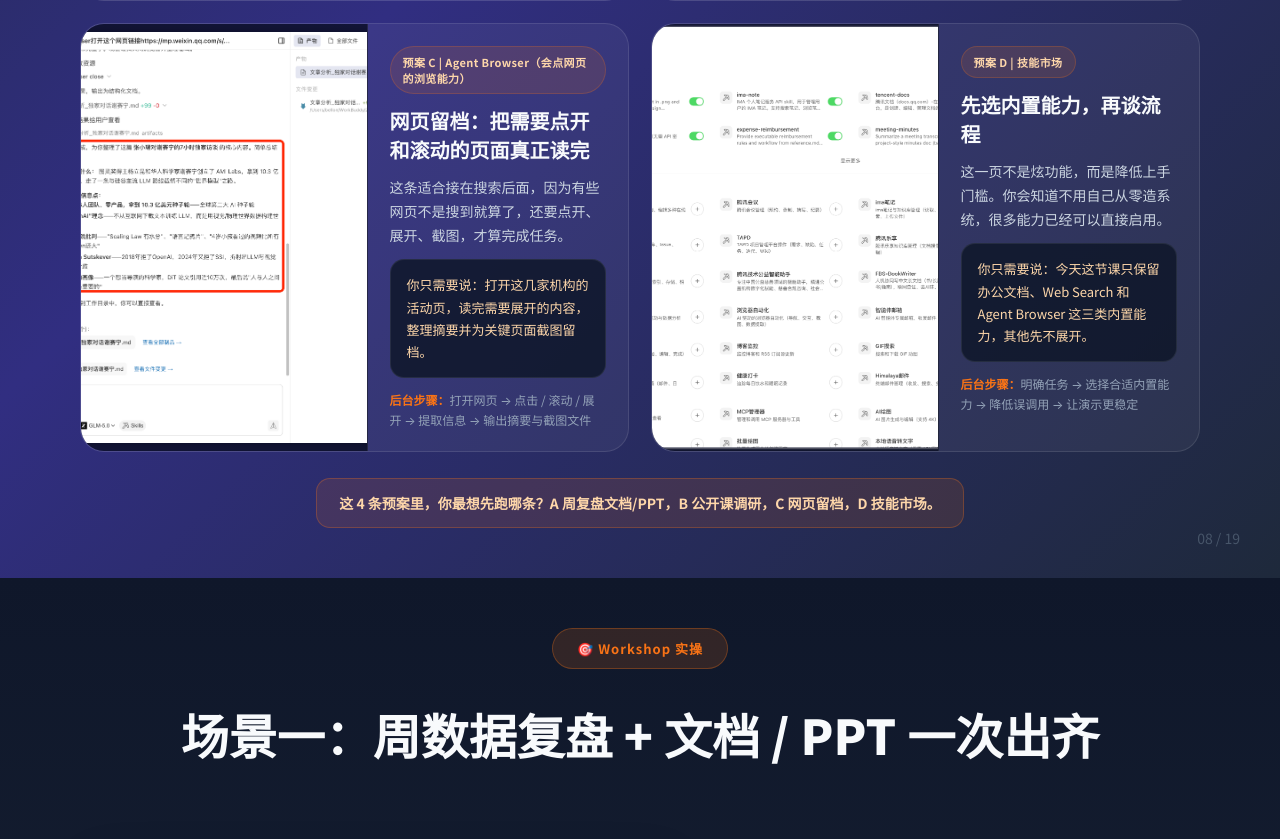
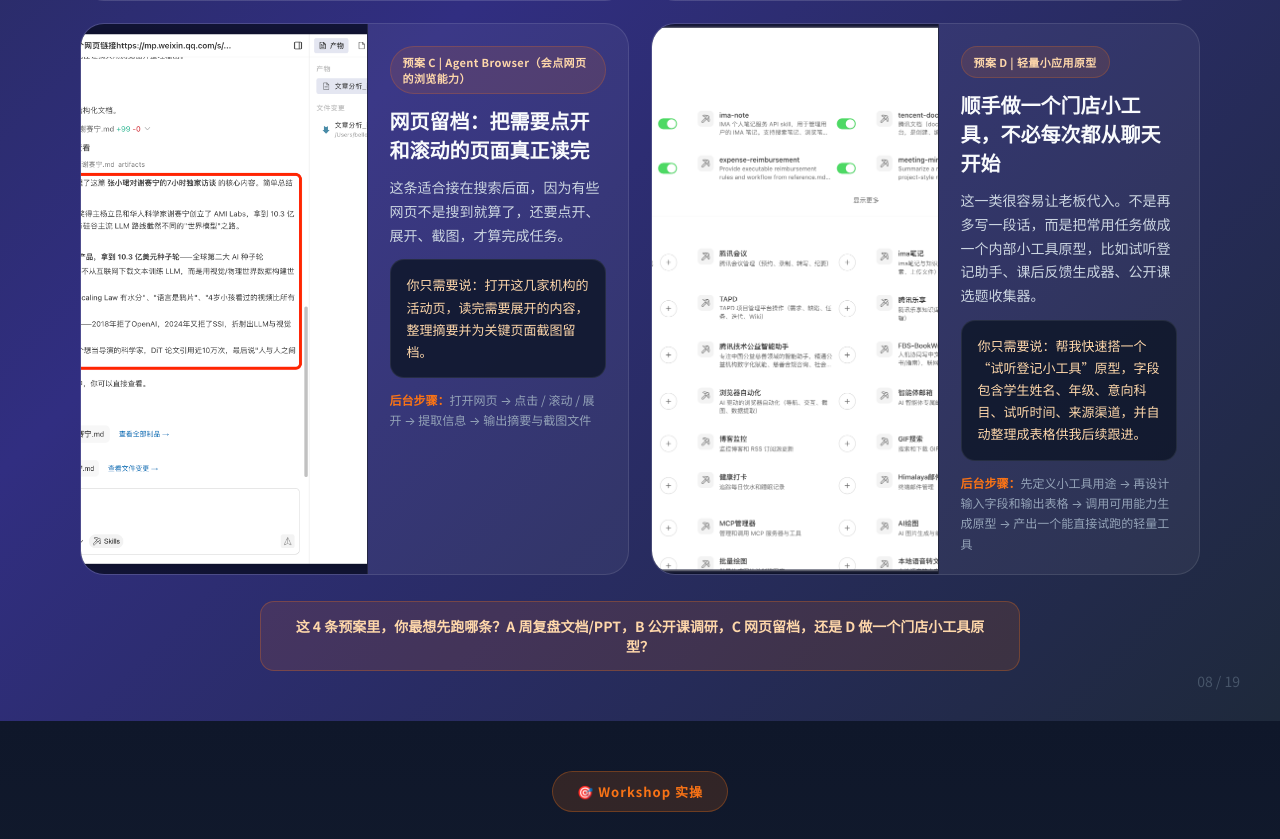
Before and after one commit to JamesWuHK/ai-course-ppt, a website: page index.html in a window 1280 px wide. Shown: the part 9218-10057 px from the top of the page. Drawn offline with Linux system fonts and the light colour scheme.

Commit message:
feat(course): add workbuddy mini-app showcase

```diff
--- a/index.html
+++ b/index.html
@@ -3467,11 +3467,11 @@
                     <img src="assets/screenshots/workbuddy-skills-market.png" alt="WorkBuddy 技能市场演示截图">
                 </div>
                 <div class="prepared-demo-content">
-                    <span class="prepared-demo-label">预案 D | 技能市场</span>
-                    <h3>先选内置能力，再谈流程</h3>
-                    <p>这一页不是炫功能，而是降低上手门槛。你会知道不用自己从零造系统，很多能力已经可以直接启用。</p>
-                    <div class="prepared-demo-command">你只需要说：今天这节课只保留办公文档、Web Search 和 Agent Browser 这三类内置能力，其他先不展开。</div>
-                    <div class="prepared-demo-chain"><strong>后台步骤：</strong>明确任务 → 选择合适内置能力 → 降低误调用 → 让演示更稳定</div>
+                    <span class="prepared-demo-label">预案 D | 轻量小应用原型</span>
+                    <h3>顺手做一个门店小工具，不必每次都从聊天开始</h3>
+                    <p>这一类很容易让老板代入。不是再多写一段话，而是把常用任务做成一个内部小工具原型，比如试听登记助手、课后反馈生成器、公开课选题收集器。</p>
+                    <div class="prepared-demo-command">你只需要说：帮我快速搭一个“试听登记小工具”原型，字段包含学生姓名、年级、意向科目、试听时间、来源渠道，并自动整理成表格供我后续跟进。</div>
+                    <div class="prepared-demo-chain"><strong>后台步骤：</strong>先定义小工具用途 → 再设计输入字段和输出表格 → 调用可用能力生成原型 → 产出一个能直接试跑的轻量工具</div>
                 </div>
             </div>
         </div>
@@ -3480,7 +3480,7 @@
             这一页要传递给学员的不是“看我临场发挥多厉害”，而是：<strong>真正靠谱的 AI 直播课，应该把演示口令、截图、后台怎么一步步做，以及预期结果提前准备好。</strong>这样学员才知道自己回去也能照着复现。
         </div>
 
-        <div class="interaction-badge live">这 4 条预案里，你最想先跑哪条？A 周复盘文档/PPT，B 公开课调研，C 网页留档，D 技能市场。</div>
+        <div class="interaction-badge live">这 4 条预案里，你最想先跑哪条？A 周复盘文档/PPT，B 公开课调研，C 网页留档，还是 D 做一个门店小工具原型？</div>
         <div class="page-num">08 / 19</div>
     </section>
 
```
Also changed, not shown: ppt_content.md (+1 -0 lines).
